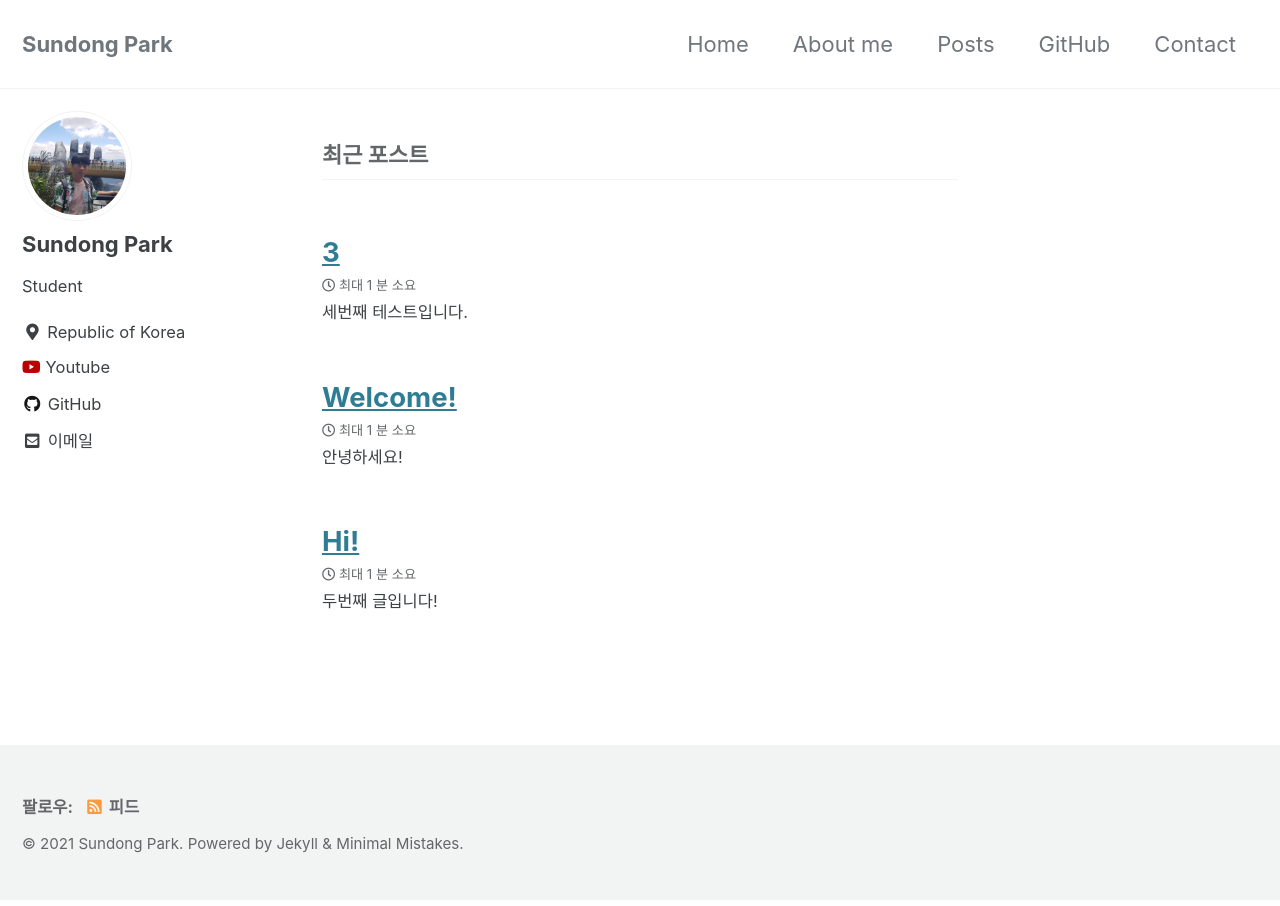
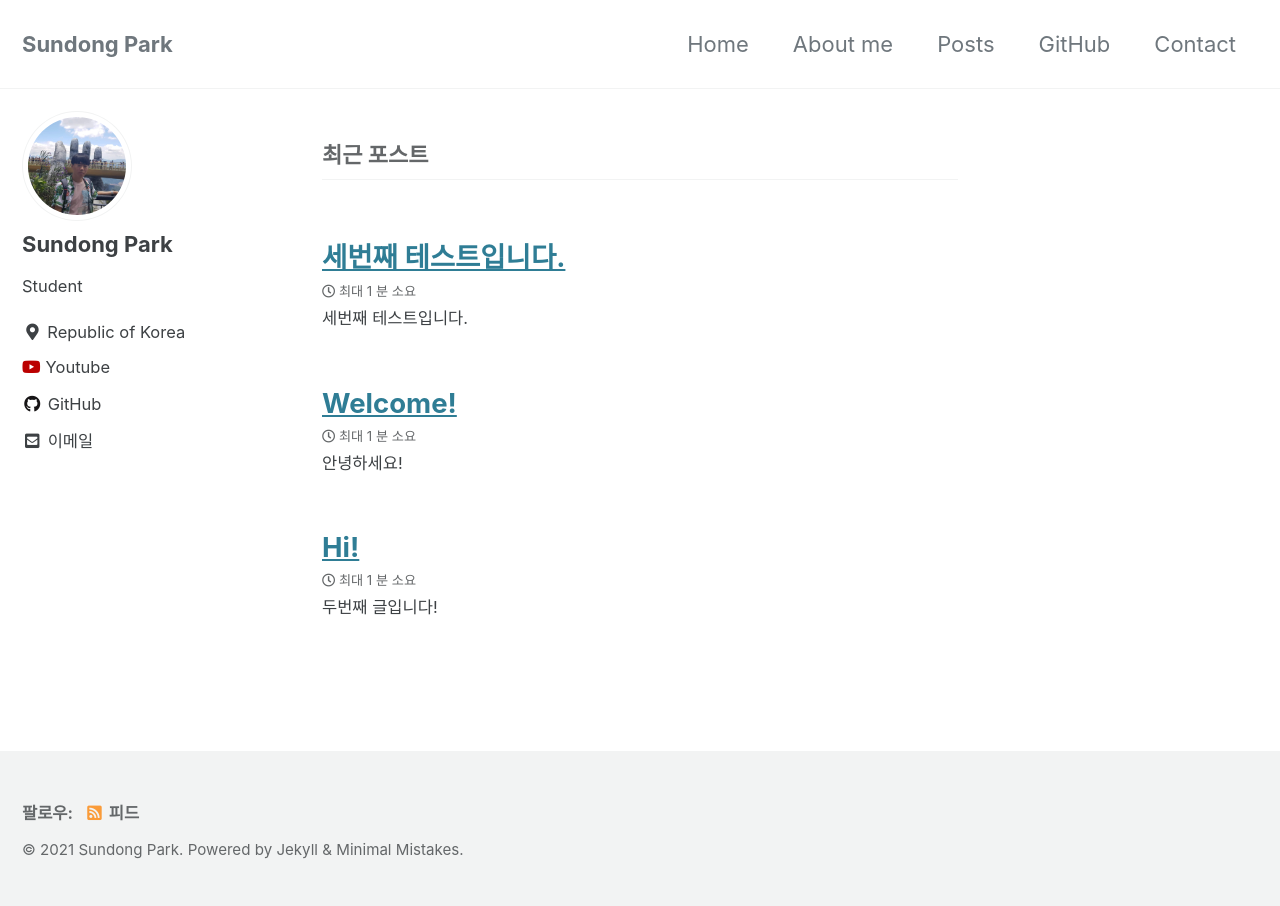
Before and after one commit to sundongpark/sundongpark.github.io, a Jekyll site: the page built from index.html, in a window 1280 px wide. Built offline with Jekyll 4.4.1, drawn with Linux system fonts in a browser that asks for light colours; cached includes are drawn as plain includes; the list of posts is cut into pages by our own code.

Commit message:
Update 2021-07-14-3.md

```diff
--- a/_posts/2021-07-14-3.md
+++ b/_posts/2021-07-14-3.md
@@ -1,3 +1,10 @@
+---
+title:  "세번째 테스트입니다."
+header:
+categories:
+  - Posts
+---
+
 # 세번째 테스트입니다.
 
 ![111](https://user-images.githubusercontent.com/73617312/125592826-89cc17ea-d977-4d85-aeb1-a97d830f3ec6.jpg)
```
